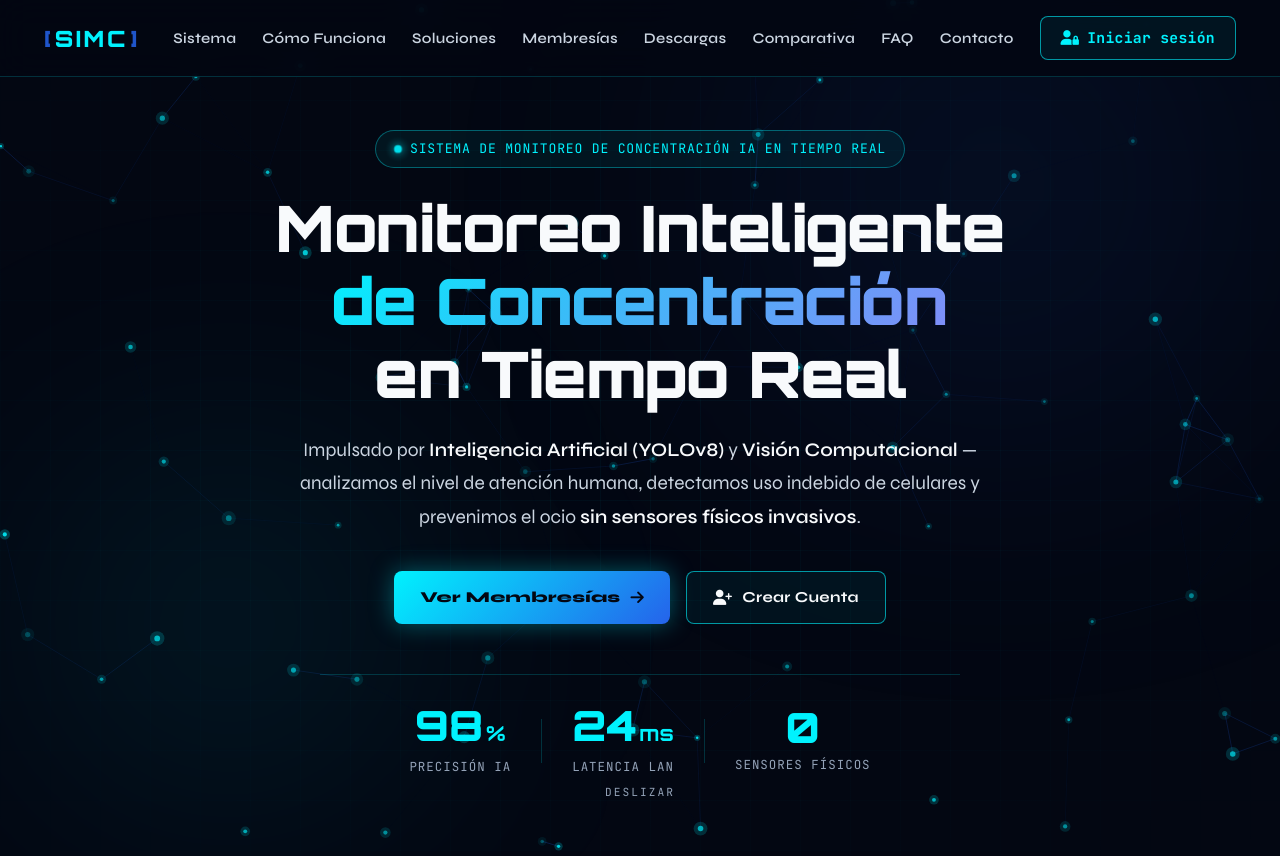
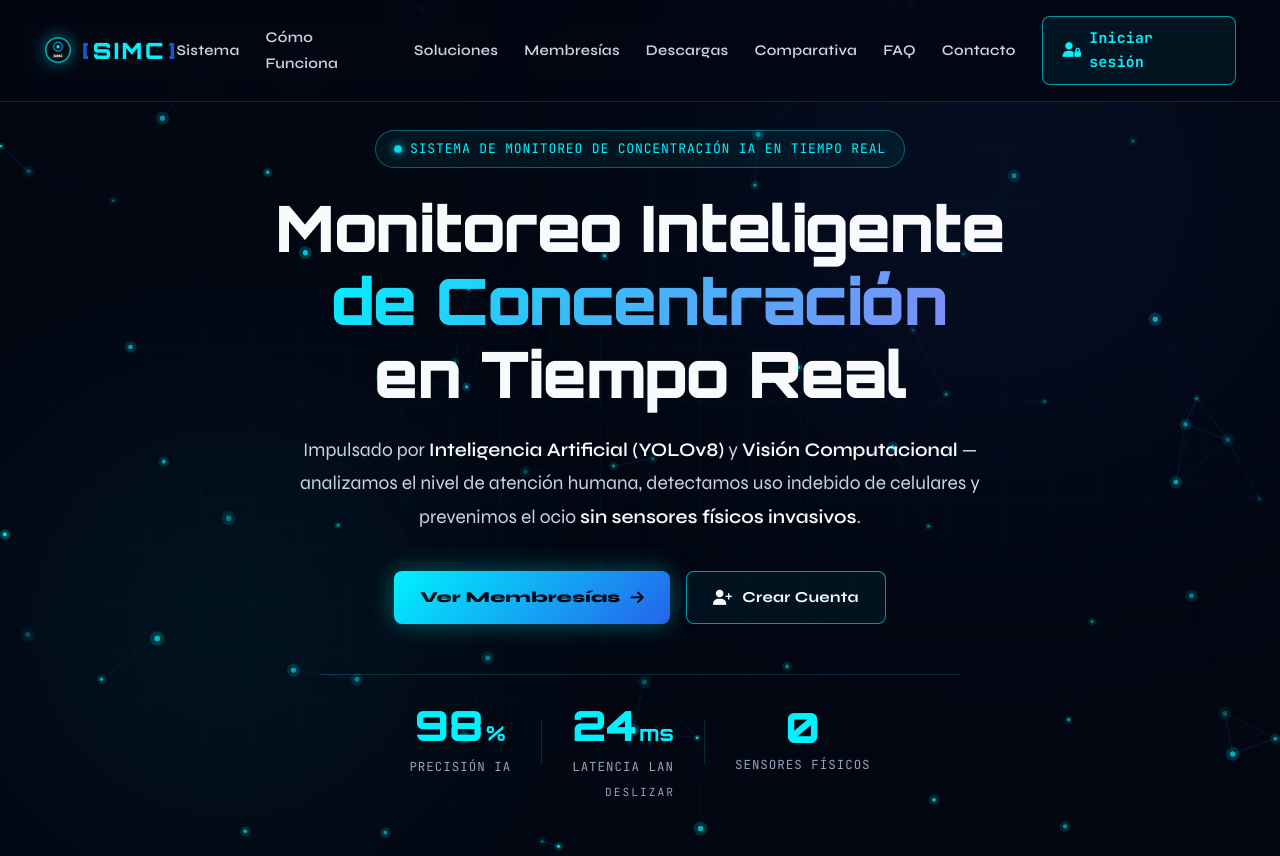
Before and after one commit to Jheysmar-Mendieta/SIMC_Web, a PHP site: page / in a window 1280 px wide. Shown: the top 856 px of the page. Run offline with PHP 8.4, Linux system fonts and the light colour scheme.

Commit message:
feat(branding): integrar favicon oficial de SIMC y logo en barra de navegacion y panel de administracion

```diff
--- a/admin/dashboard.php
+++ b/admin/dashboard.php
@@ -22,6 +22,12 @@ require_once __DIR__ . '/php/data.php';
   <meta charset="UTF-8" />
   <meta name="viewport" content="width=device-width, initial-scale=1.0" />
   <title>Panel de Control — SIMC Admin</title>
+
+  <!-- Favicons Oficiales de SIMC -->
+  <link rel="icon" type="image/x-icon" href="../favicon.ico" />
+  <link rel="icon" type="image/png" sizes="32x32" href="../img/favicon-32x32.png" />
+  <link rel="icon" type="image/png" sizes="16x16" href="../img/favicon-16x16.png" />
+  <link rel="apple-touch-icon" sizes="180x180" href="../img/apple-touch-icon.png" />
 
   <link href="https://fonts.googleapis.com/css2?family=Orbitron:wght@400;600;700;900&family=Syne:wght@400;500;600;700&family=JetBrains+Mono:wght@400;500;600&display=swap" rel="stylesheet" />
   <link rel="stylesheet" href="https://cdnjs.cloudflare.com/ajax/libs/font-awesome/6.5.0/css/all.min.css" />
--- a/admin/views/header.php
+++ b/admin/views/header.php
@@ -6,6 +6,7 @@ if (!defined('SIMC_ADMIN_INIT')) {
 <!-- Barra móvil superior -->
 <header class="mobile-admin-bar">
   <a href="dashboard.php" class="sidebar-brand">
+    <img src="../img/logo.png" alt="Logo SIMC" style="width:24px;height:24px;border-radius:6px;margin-right:6px;filter:drop-shadow(0 0 6px rgba(0,242,254,0.5));" />
     <div class="sidebar-logo"><span>[</span>SIMC<span>]</span></div>
     <span class="suite-badge">ADMIN</span>
   </a>
@@ -31,6 +32,7 @@ if (!defined('SIMC_ADMIN_INIT')) {
 <aside class="sidebar" id="adminSidebar">
   <div style="display:flex; align-items:center; justify-content:space-between; width:100%;">
     <a href="dashboard.php" class="sidebar-brand">
+      <img src="../img/logo.png" alt="Logo SIMC" style="width:28px;height:28px;border-radius:6px;margin-right:8px;filter:drop-shadow(0 0 8px rgba(0,242,254,0.5));" />
       <div class="sidebar-logo"><span>[</span>SIMC<span>]</span></div>
       <span class="suite-badge">ADMIN v2.0</span>
     </a>
--- a/css/components/navbar.css
+++ b/css/components/navbar.css
@@ -36,6 +36,20 @@
   align-items: center;
   gap: 2px;
   z-index: 10002;
+}
+
+.nav-logo-icon {
+  width: 28px;
+  height: 28px;
+  border-radius: 6px;
+  margin-right: 8px;
+  filter: drop-shadow(0 0 8px rgba(0, 242, 254, 0.45));
+  transition: transform 0.3s ease, filter 0.3s ease;
+}
+
+.nav-logo:hover .nav-logo-icon {
+  transform: scale(1.08) rotate(3deg);
+  filter: drop-shadow(0 0 14px rgba(0, 242, 254, 0.75));
 }
 
 .logo-bracket {
--- a/index.php
+++ b/index.php
@@ -18,6 +18,12 @@ $rol = $loggedIn ? ($_SESSION['rol'] ?? '') : '';
   <meta name="description" content="SIMC — Sistema Inteligente de Monitoreo de Concentración en tiempo real con Inteligencia Artificial YOLOv8 y Visión Computacional." />
   <meta name="theme-color" content="#030712" />
   <title>SIMC — Sistema Inteligente de Monitoreo de Concentración</title>
+
+  <!-- Favicons Oficiales de SIMC -->
+  <link rel="icon" type="image/x-icon" href="favicon.ico" />
+  <link rel="icon" type="image/png" sizes="32x32" href="img/favicon-32x32.png" />
+  <link rel="icon" type="image/png" sizes="16x16" href="img/favicon-16x16.png" />
+  <link rel="apple-touch-icon" sizes="180x180" href="img/apple-touch-icon.png" />
 
   <!-- Tipografías & Iconos -->
   <link rel="preconnect" href="https://fonts.googleapis.com">
--- a/pages/cookies.php
+++ b/pages/cookies.php
@@ -18,6 +18,12 @@ $baseUrl = get_base_url();
   <meta name="viewport" content="width=device-width, initial-scale=1.0" />
   <title>Política de Cookies — SIMC</title>
   <meta name="description" content="Política de Cookies de SIMC. Información sobre el uso de cookies técnicas, de sesión y almacenamiento local." />
+
+  <!-- Favicons Oficiales de SIMC -->
+  <link rel="icon" type="image/x-icon" href="../favicon.ico" />
+  <link rel="icon" type="image/png" sizes="32x32" href="../img/favicon-32x32.png" />
+  <link rel="icon" type="image/png" sizes="16x16" href="../img/favicon-16x16.png" />
+  <link rel="apple-touch-icon" sizes="180x180" href="../img/apple-touch-icon.png" />
 
   <link rel="stylesheet" href="../css/main.css?v=<?= filemtime(__DIR__ . '/../css/main.css') ?>"/>
   <link rel="stylesheet" href="../css/legal.css?v=<?= filemtime(__DIR__ . '/../css/legal.css') ?>"/>
--- a/pages/privacidad.php
+++ b/pages/privacidad.php
@@ -18,6 +18,12 @@ $baseUrl = get_base_url();
   <meta name="viewport" content="width=device-width, initial-scale=1.0" />
   <title>Política de Privacidad — SIMC</title>
   <meta name="description" content="Política de Privacidad de SIMC (Sistema Inteligente de Monitoreo de Concentración). Tratamiento ético y no invasivo de datos." />
+
+  <!-- Favicons Oficiales de SIMC -->
+  <link rel="icon" type="image/x-icon" href="../favicon.ico" />
+  <link rel="icon" type="image/png" sizes="32x32" href="../img/favicon-32x32.png" />
+  <link rel="icon" type="image/png" sizes="16x16" href="../img/favicon-16x16.png" />
+  <link rel="apple-touch-icon" sizes="180x180" href="../img/apple-touch-icon.png" />
 
   <link rel="stylesheet" href="../css/main.css?v=<?= filemtime(__DIR__ . '/../css/main.css') ?>"/>
   <link rel="stylesheet" href="../css/legal.css?v=<?= filemtime(__DIR__ . '/../css/legal.css') ?>"/>
--- a/pages/terminos.php
+++ b/pages/terminos.php
@@ -18,6 +18,12 @@ $baseUrl = get_base_url();
   <meta name="viewport" content="width=device-width, initial-scale=1.0" />
   <title>Términos y Condiciones de Uso — SIMC</title>
   <meta name="description" content="Términos y Condiciones de Uso de SIMC. Reglas de utilización del software, suscripciones y responsabilidades." />
+
+  <!-- Favicons Oficiales de SIMC -->
+  <link rel="icon" type="image/x-icon" href="../favicon.ico" />
+  <link rel="icon" type="image/png" sizes="32x32" href="../img/favicon-32x32.png" />
+  <link rel="icon" type="image/png" sizes="16x16" href="../img/favicon-16x16.png" />
+  <link rel="apple-touch-icon" sizes="180x180" href="../img/apple-touch-icon.png" />
 
   <link rel="stylesheet" href="../css/main.css?v=<?= filemtime(__DIR__ . '/../css/main.css') ?>"/>
   <link rel="stylesheet" href="../css/legal.css?v=<?= filemtime(__DIR__ . '/../css/legal.css') ?>"/>
--- a/php/partials/footer.php
+++ b/php/partials/footer.php
@@ -7,6 +7,7 @@
   <div class="footer-inner container">
     <div class="footer-brand">
       <a href="index.php" class="nav-logo" aria-label="SIMC Inicio">
+        <img src="img/logo.png" alt="Logo SIMC" class="nav-logo-icon" width="28" height="28" />
         <span class="logo-bracket">[</span>SIMC<span class="logo-bracket">]</span>
       </a>
       <p>Sistema Inteligente de Monitoreo de Concentración impulsado por Inteligencia Artificial y Visión por Computadora.</p>
--- a/php/partials/navbar.php
+++ b/php/partials/navbar.php
@@ -7,6 +7,7 @@
   <nav class="navbar" id="navbar" role="navigation" aria-label="Navegación principal">
     <div class="nav-inner">
       <a href="index.php" class="nav-logo" aria-label="Inicio de SIMC">
+        <img src="img/logo.png" alt="Logo SIMC" class="nav-logo-icon" width="28" height="28" />
         <span class="logo-bracket">[</span>SIMC<span class="logo-bracket">]</span>
       </a>
 
```
Also changed, not shown: apple-touch-icon.png (added), favicon-16x16.png (added), favicon-32x32.png (added), favicon.ico (added), img/apple-touch-icon.png (added), img/favicon-16x16.png (added), img/favicon-32x32.png (added), img/favicon.ico (added), img/icon-192.png (added), img/icon-512.png (added), img/logo.png (added).
